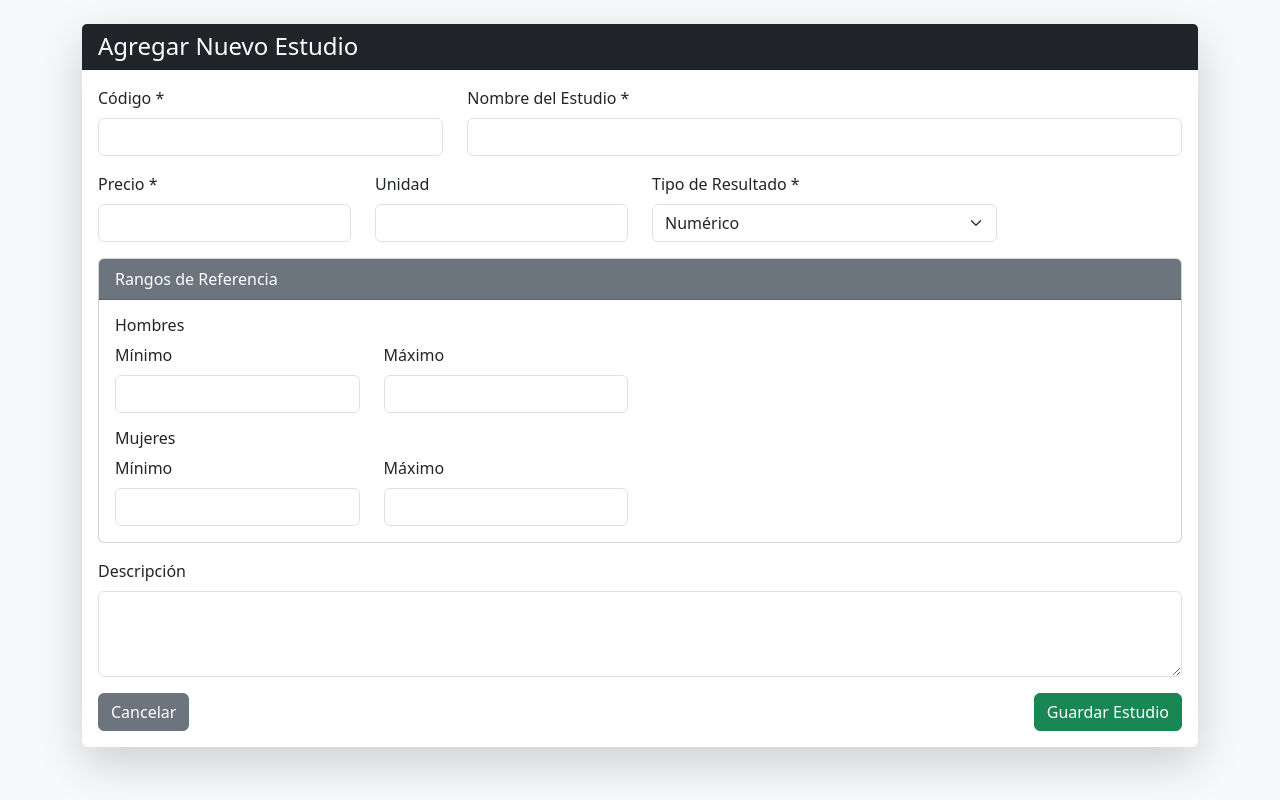
After one commit to Saul252/lab, a PHP site: page /estudios/agregarTipoEstudio.php in a window 1280 px wide. The commit adds this page. Run offline with PHP 8.4, Linux system fonts and the light colour scheme; the visitor is signed in with stand-in values (Sample User, id 1).

```diff
--- /dev/null
+++ b/estudios/agregarTipoEstudio.php
@@ -0,0 +1,234 @@
+<?php
+session_start();
+
+if (!isset($_SESSION["usuario"])) {
+    header("Location: login.php");
+    exit;
+}
+
+require '../conexion.php';
+
+$mensaje = "";
+
+if ($_SERVER['REQUEST_METHOD'] === 'POST') {
+    $codigo = $_POST['codigo'];
+    $nombre = $_POST['nombre'];
+    $precio = $_POST['precio'];
+    $unidad = $_POST['unidad'];
+    $tipo_resultado = $_POST['tipo_resultado'];
+
+    $rango_hombre_min = $_POST['rango_hombre_min'] ?: null;
+    $rango_hombre_max = $_POST['rango_hombre_max'] ?: null;
+    $rango_mujer_min  = $_POST['rango_mujer_min'] ?: null;
+    $rango_mujer_max  = $_POST['rango_mujer_max'] ?: null;
+
+    $descripcion = $_POST['descripcion'];
+
+    $stmt = $conn->prepare("
+        INSERT INTO estudios (
+            codigo, nombre, precio, unidad, tipo_resultado,
+            rango_hombre_min, rango_hombre_max,
+            rango_mujer_min, rango_mujer_max,
+            descripcion
+        )
+        VALUES (?, ?, ?, ?, ?, ?, ?, ?, ?, ?)
+    ");
+
+    $stmt->bind_param(
+        "ssdssdddds",
+        $codigo,
+        $nombre,
+        $precio,
+        $unidad,
+        $tipo_resultado,
+        $rango_hombre_min,
+        $rango_hombre_max,
+        $rango_mujer_min,
+        $rango_mujer_max,
+        $descripcion
+    );
+
+    if ($stmt->execute()) {
+        $mensaje = "✔ Estudio agregado correctamente.";
+    } else {
+        $mensaje = "❌ Error: " . $conn->error;
+    }
+}
+?>
+
+<!DOCTYPE html>
+<html lang="es">
+<head>
+    <meta charset="UTF-8">
+    <link href="https://cdn.jsdelivr.net/npm/bootstrap@5.3.2/dist/css/bootstrap.min.css" rel="stylesheet">
+    <title>Nuevo Estudio</title>
+</head>
+
+<body class="bg-light">
+
+<div class="container mt-4">
+
+    <?php if ($mensaje): ?>
+        <div class="alert alert-info"><?= $mensaje ?></div>
+    <?php endif; ?>
+
+    <div class="card shadow-lg border-0">
+        <div class="card-header bg-dark text-white">
+            <h4 class="mb-0">Agregar Nuevo Estudio</h4>
+        </div>
+
+        <div class="card-body">
+
+            <form action="/lab/estudios/accionesEstudios/guardarTipoEstudio.php"method="POST">
+
+                <!-- Datos principales -->
+                <div class="row mb-3">
+                    <div class="col-md-4">
+                        <label class="form-label">Código *</label>
+                     <input type="text" name="codigo" class="form-control" readonly required>
+
+                    </div>
+
+                    <div class="col-md-8">
+                        <label class="form-label">Nombre del Estudio *</label>
+                        <input type="text" name="nombre" class="form-control" required>
+                    </div>
+                </div>
+
+                <div class="row mb-3">
+                    <div class="col-md-3">
+                        <label class="form-label">Precio *</label>
+                        <input type="number" step="0.01" min="0" name="precio" class="form-control" required>
+                    </div>
+
+                    <div class="col-md-3">
+                        <label class="form-label">Unidad</label>
+                        <input type="text" name="unidad" class="form-control">
+                    </div>
+
+                    <div class="col-md-4">
+                        <label class="form-label">Tipo de Resultado *</label>
+                        <select name="tipo_resultado" class="form-select" required>
+                            <option value="numerico">Numérico</option>
+                            <option value="cualitativo">Cualitativo</option>
+                            <option value="ambos">Ambos</option>
+                        </select>
+                    </div>
+                </div>
+
+                <!-- Rangos -->
+                <div class="card mb-3">
+                    <div class="card-header bg-secondary text-white">
+                        Rangos de Referencia
+                    </div>
+                    <div class="card-body">
+
+                        <div class="row mb-3">
+                            <h6>Hombres</h6>
+                            <div class="col-md-3">
+                                <label class="form-label">Mínimo</label>
+                                <input type="number" step="0.01" name="rango_hombre_min" class="form-control">
+                            </div>
+                            <div class="col-md-3">
+                                <label class="form-label">Máximo</label>
+                                <input type="number" step="0.01" name="rango_hombre_max" class="form-control">
+                            </div>
+                        </div>
+
+                        <div class="row">
+                            <h6>Mujeres</h6>
+                            <div class="col-md-3">
+                                <label class="form-label">Mínimo</label>
+                                <input type="number" step="0.01" name="rango_mujer_min" class="form-control">
+                            </div>
+                            <div class="col-md-3">
+                                <label class="form-label">Máximo</label>
+                                <input type="number" step="0.01" name="rango_mujer_max" class="form-control">
+                            </div>
+                        </div>
+
+                    </div>
+                </div>
+
+                <!-- Descripción -->
+                <div class="mb-3">
+                    <label class="form-label">Descripción</label>
+                    <textarea name="descripcion" class="form-control" rows="3"></textarea>
+                </div>
+
+                <!-- Botones -->
+                <div class="d-flex justify-content-between">
+                    <a href="index.php" class="btn btn-secondary">Cancelar</a>
+                    <button class="btn btn-success">Guardar Estudio</button>
+                </div>
+
+            </form>
+
+        </div>
+    </div>
+</div>
+<script>
+document.addEventListener("DOMContentLoaded", function() {
+
+    const inputNombre = document.querySelector("input[name='nombre']");
+    const inputCodigo = document.querySelector("input[name='codigo']");
+
+    function generarCodigo(nombre) {
+        // Limpia acentos
+        nombre = nombre.normalize("NFD").replace(/[\u0300-\u036f]/g, "");
+
+        // Toma primeras 3 letras del nombre como prefijo
+        let prefijo = nombre.trim().substring(0, 3).toUpperCase();
+
+        if (prefijo.length < 3) {
+            prefijo = prefijo.padEnd(3, 'X'); // rellena si faltan letras
+        }
+
+        // Genera un número aleatorio de 3 dígitos
+        let numero = Math.floor(Math.random() * 900) + 100;
+
+        return `${prefijo}-${numero}`;
+    }
+
+    inputNombre.addEventListener("keyup", function() {
+        if (inputNombre.value.trim() === "") {
+            inputCodigo.value = "";
+            return;
+        }
+
+        inputCodigo.value = generarCodigo(inputNombre.value);
+    });
+
+});
+</script>
+
+<script>
+document.addEventListener("DOMContentLoaded", function() {
+
+    const selectTipo = document.querySelector("select[name='tipo_resultado']");
+    const sectionRangos = document.querySelector("#contenedor-rangos");
+
+    const inputsRangos = document.querySelectorAll(
+        "input[name='rango_hombre_min'], input[name='rango_hombre_max'], input[name='rango_mujer_min'], input[name='rango_mujer_max']"
+    );
+
+    function actualizarVisibilidadRangos() {
+        const valor = selectTipo.value;
+
+        if (valor === "cualitativo") {
+            sectionRangos.style.display = "none";
+            inputsRangos.forEach(i => i.value = ""); // limpia valores
+        } else {
+            sectionRangos.style.display = "block";
+        }
+    }
+
+    actualizarVisibilidadRangos();
+
+    selectTipo.addEventListener("change", actualizarVisibilidadRangos);
+
+});
+</script>
+
+</body>
+</html>
```
Also changed, not shown: css/styleCatalogoEstudios.css (added, +16 -0 lines), estudios/accionesEstudios/guardarTipoEstudio.php (added, +61 -0 lines), estudios/estudios.php (+4 -4 lines), estudios/listaEstudios.php (added, +123 -0 lines), pacientes/ordenesEstudios/crearOrden.php (+10 -7 lines), usuarios/administarUsuarios.php (+5 -2 lines).
